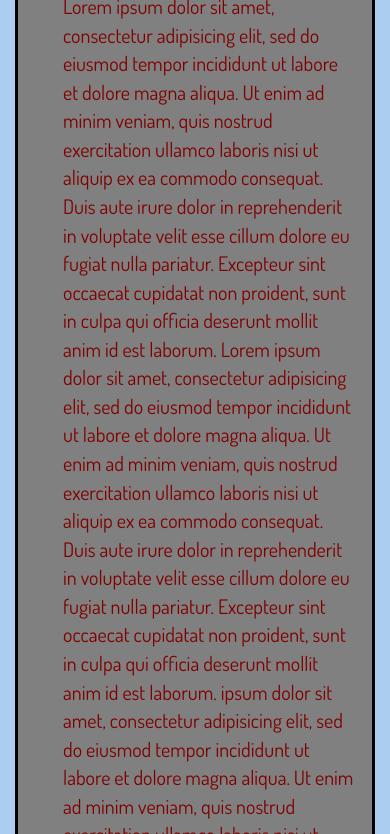
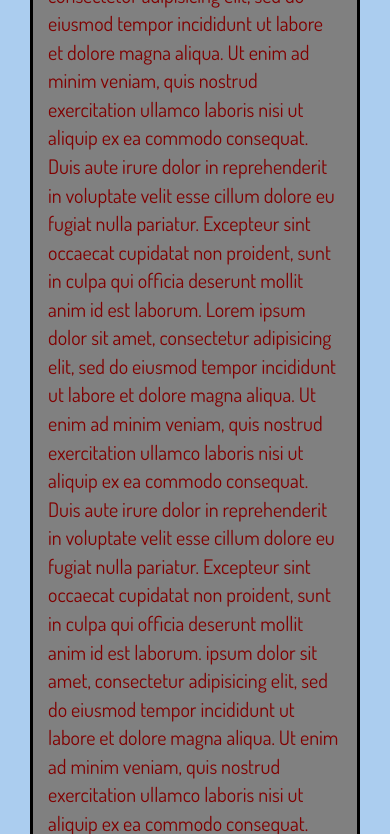
Before and after one commit to askchaitanya1/module3_sol, a plain HTML site: page index.html in a window 390 px wide. Shown: the part 339-1173 px from the top of the page. Drawn offline with nearby package versions, Linux system fonts and the light colour scheme.

Commit message:
The final suggested edit

```diff
--- a/css/styles.css
+++ b/css/styles.css
@@ -11,15 +11,6 @@ body {
  font-family: 'Oswald', sans-serif;
 }
 
-#box{
-  background-color: gray;
-  border: 3px solid black;
-  height: auto;
-  width: auto;
-  margin: 50px 15px 30px 15px;
-  overflow: auto;
-  color: maroon;
-}
 /** Header **/
 #header-nav {
   background-color: #a6b319;
@@ -78,10 +69,15 @@ body {
   margin-top: -30px;
 }
 
-@media (min-width: 768px) and (max-width: 992px) {
-  .col-md-12{
-  width: 100%;
-  margin: 50px 15px 30px 15px;
+@media (min-width: 768px) and (max-width: 1500px) {
+  .col-md-12, .col-lg-12{
+  margin: auto;
+  background-color: gray;
+  border: 3px solid black;
+  height: auto;
+  width: auto;
+  overflow: auto;
+  color: maroon;
 }
 }
 
@@ -95,7 +91,14 @@ body {
    font-size: 2em;
 	}
 
-.col-xs-12{
-  width: 100%;
+.col-xs-12, .col-sm-12{
+  margin: auto;
+  background-color: gray;
+  border: 3px solid black;
+  height: auto;
+  width: auto;
   margin: 50px 15px 30px 15px;
+  overflow: auto;
+  color: maroon;
 }
+}
```
